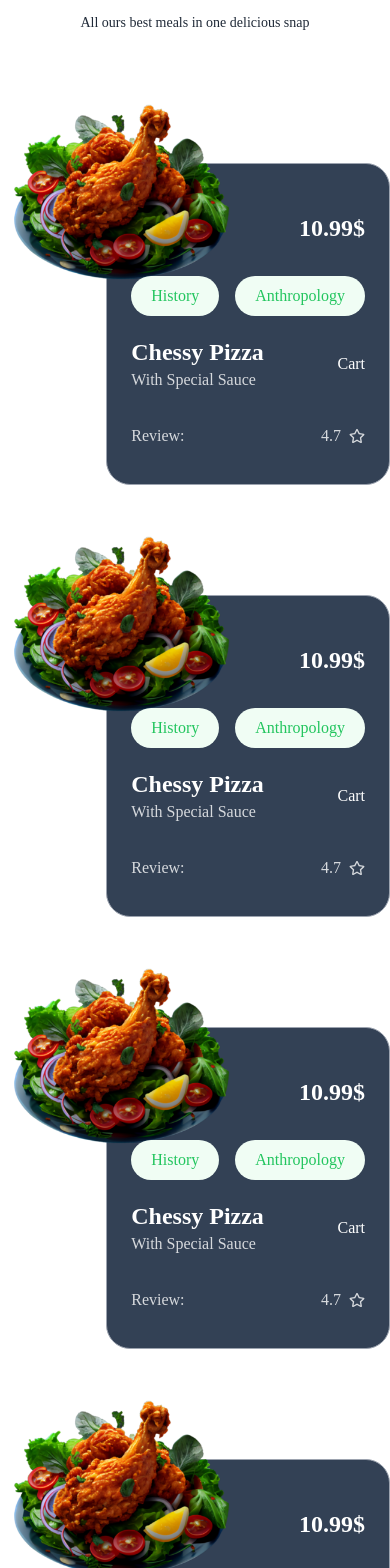
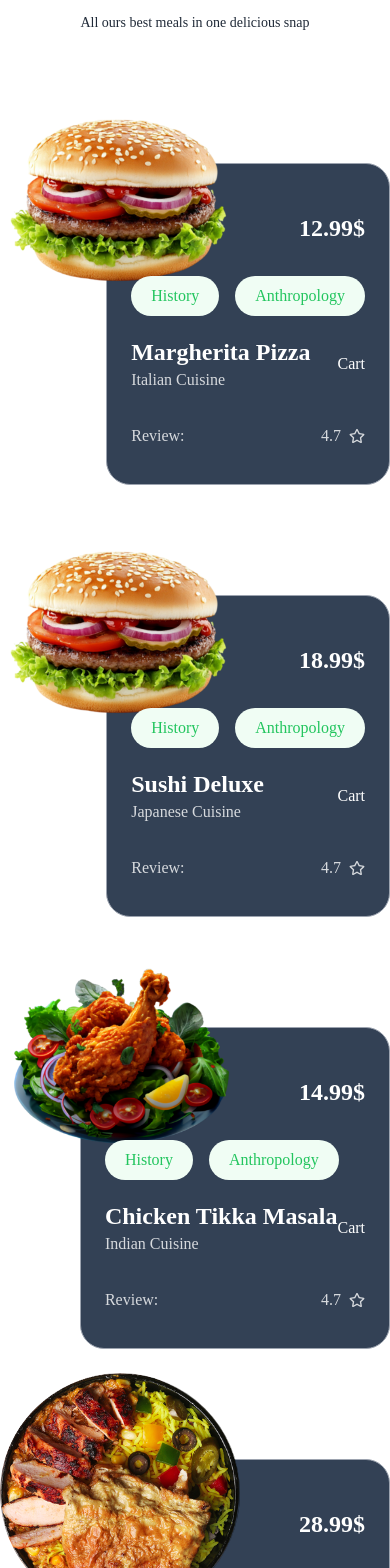
Before and after one commit to MofajjelBD/DreamResort, a React (Vite) app: page / in a window 390 px wide. Shown: the part 432-2000 px from the top of the page. Built offline with nearby package versions, Linux system fonts and the light colour scheme; no server answers; a web font is replaced by a local one.

Commit message:
check update fatch data local

```diff
--- /dev/null
+++ b/public/fakeData.json
@@ -0,0 +1,114 @@
+[
+  {
+    "id": "001",
+    "title": "Margherita Pizza",
+    "segment_name": "Italian Cuisine",
+    "description": "A traditional Neapolitan pizza with fresh basil, mozzarella, and tomatoes.",
+    "price": 12.99,
+    "status": "sale",
+    "size": "12-inch pizza",
+    "location": "New York, NY",
+    "facilities": ["Wood-fired oven", "Outdoor seating", "Gluten-free option"],
+    "image": "../src/assets/Food_1.png"
+  },
+  {
+    "id": "002",
+    "title": "Sushi Deluxe",
+    "segment_name": "Japanese Cuisine",
+    "description": "Fresh sashimi and sushi rolls served with soy sauce and wasabi.",
+    "price": 18.99,
+    "status": "sale",
+    "size": "8-piece set",
+    "location": "Los Angeles, CA",
+    "facilities": ["Private dining", "Takeout", "Vegetarian options"],
+    "image": "../src/assets/Food_1.png"
+  },
+  {
+    "id": "003",
+    "title": "Chicken Tikka Masala",
+    "segment_name": "Indian Cuisine",
+    "description": "Tender chicken in a rich, creamy tomato sauce, served with naan bread.",
+    "price": 14.99,
+    "status": "sale",
+    "size": "Medium serving",
+    "location": "Chicago, IL",
+    "facilities": [
+      "Spicy level options",
+      "Outdoor seating",
+      "Vegetarian options"
+    ],
+    "image": "../src/assets/Food_3.png"
+  },
+  {
+    "id": "004",
+    "title": "Ribeye Steak",
+    "segment_name": "Steakhouse",
+    "description": "Grilled ribeye steak served with mashed potatoes and seasonal vegetables.",
+    "price": 28.99,
+    "status": "sale",
+    "size": "16 oz",
+    "location": "Houston, TX",
+    "facilities": ["Open kitchen", "Bar", "Private dining"],
+    "image": "../src/assets/Food_4.png"
+  },
+  {
+    "id": "005",
+    "title": "Tonkotsu Ramen",
+    "segment_name": "Japanese Noodles",
+    "description": "Rich pork broth with noodles, topped with chashu, eggs, and green onions.",
+    "price": 13.99,
+    "status": "sale",
+    "size": "Large bowl",
+    "location": "San Francisco, CA",
+    "facilities": ["Spicy option", "Vegan option", "Takeout"],
+    "image": "../src/assets/Food_1.png"
+  },
+  {
+    "id": "006",
+    "title": "Seafood Platter",
+    "segment_name": "Seafood",
+    "description": "A variety of fresh shrimp, oysters, and lobster served with dipping sauces.",
+    "price": 35.99,
+    "status": "sale",
+    "size": "Family-sized",
+    "location": "Miami, FL",
+    "facilities": ["Waterfront view", "Outdoor seating", "Gluten-free option"],
+    "image": "../src/assets/Food_2.png"
+  },
+  {
+    "id": "007",
+    "title": "Fettuccine Alfredo",
+    "segment_name": "Italian Pasta",
+    "description": "Creamy Alfredo sauce with fettuccine pasta, served with garlic bread.",
+    "price": 11.99,
+    "status": "sale",
+    "size": "Large portion",
+    "location": "Boston, MA",
+    "facilities": ["Indoor dining", "Family-friendly", "Gluten-free option"],
+    "image": "../src/assets/Food_3.png"
+  },
+  {
+    "id": "008",
+    "title": "Classic Cheeseburger",
+    "segment_name": "American Fast Food",
+    "description": "Juicy beef patty with cheddar cheese, lettuce, and tomatoes, served with fries.",
+    "price": 9.99,
+    "status": "sale",
+    "size": "6 oz burger",
+    "location": "Dallas, TX",
+    "facilities": ["Drive-thru", "Vegan option", "Outdoor seating"],
+    "image": "../src/assets/Food_4.png"
+  },
+  {
+    "id": "009",
+    "title": "Chocolate Lava Cake",
+    "segment_name": "Desserts",
+    "description": "Warm chocolate cake with a molten chocolate center, served with vanilla ice cream.",
+    "price": 7.99,
+    "status": "sale",
+    "size": "Single serving",
+    "location": "Seattle, WA",
+    "facilities": ["Indoor seating", "Takeout", "Gluten-free option"],
+    "image": "../src/assets/Food_3.png"
+  }
+]
--- a/src/components/Home/Foods/Food.jsx
+++ b/src/components/Home/Foods/Food.jsx
@@ -1,6 +1,19 @@
+import PropTypes from "prop-types";
 import Food_1 from "../../../assets/Food_3.png";
 
-const Food = () => {
+const Food = ({ FoodData = {} }) => {
+  const {
+    // id,
+    title,
+    segment_name,
+    description,
+    price,
+    status,
+    size,
+    location,
+    facilities,
+    image,
+  } = FoodData;
   return (
     <>
       <div
@@ -9,12 +22,12 @@ const Food = () => {
       >
         <figure className="absolute top-0 left-0 !items-start rounded-full z-10">
           <div className="bg-transparent rounded-[16px] max-h-[240px] max-w-[240px] justify-center flex shadow-xl">
-            <img className="h-full w-auto" src={Food_1}></img>
+            <img className="h-full w-auto" src={image}></img>
           </div>
         </figure>
         <div className="absolute bottom-0 right-0 card-body bg-slate-700  font-Mulish max-h-[340px] sm:w-[340px] max-w-[340px] p-6 justify-end border border-gray-400 rounded-3xl">
           <h2 className="card-title text-2xl font-bold text-white justify-end py-6 z-10">
-            10.99$
+            {price}$
           </h2>
           <div className="flex gap-4 flex-wrap z-10">
             <span className="text-base text-green-500 font-medium rounded-full py-2 px-5 bg-green-50">
@@ -27,10 +40,10 @@ const Food = () => {
           <div className="flex justify-between flex-wrap py-3">
             <div>
               <h2 className="card-title text-2xl font-bold text-white">
-                Chessy Pizza
+                {title}
               </h2>
               <p className="text-base font-medium  text-white text-opacity-80">
-                With Special Sauce
+                {segment_name}
               </p>
             </div>
             <span className="my-auto text-white">Cart</span>
@@ -58,5 +71,9 @@ const Food = () => {
     </>
   );
 };
+Food.propTypes = {
+  FoodData: PropTypes.any,
+  title: PropTypes.any,
+};
 
 export default Food;
--- a/src/components/Home/Foods/Foods.jsx
+++ b/src/components/Home/Foods/Foods.jsx
@@ -1,6 +1,11 @@
+import { useLoaderData } from "react-router-dom";
 import Food from "./Food";
+import { useState } from "react";
 
 const Foods = () => {
+  const FoodData = useLoaderData();
+  const [FoodLength, setFoodLength] = useState(6);
+  console.log(`food ${FoodData}`);
   return (
     <>
       <div className="max-w-[691px] mx-auto text-center pt-8 md:pt-16">
@@ -12,13 +17,21 @@ const Foods = () => {
         </p>
       </div>
       <div className="flex flex-wrap justify-center gap-6 my-8">
-        <Food></Food>
-        <Food></Food>
-        <Food></Food>
-        <Food></Food>
-        <Food></Food>
-        <Food></Food>
-        <Food></Food>
+        {FoodData.slice(0, FoodLength).map((FoodData) => (
+          <Food key={FoodData.id} FoodData={FoodData}></Food>
+        ))}
+        <div>
+          <button
+            onClick={() => setFoodLength(FoodData.length)}
+            className={
+              FoodLength === FoodData.length || FoodData.length <= 6
+                ? "hidden"
+                : "btn font-WorkSans text-white text-opacity-100 font-semibold text-base md:text-lg border border-transparent bg-green-500 px-5 hover:bg-green-500"
+            }
+          >
+            Show All Foods
+          </button>
+        </div>
       </div>
     </>
   );
--- a/src/components/Login/Login.jsx
+++ b/src/components/Login/Login.jsx
@@ -17,6 +17,7 @@ const Login = () => {
   const { signIn } = useContext(AuthContext);
   const location = useLocation();
   const navigate = useNavigate();
+  const [error, setError] = useState("");
 
   const auth = getAuth(app);
   const providerGoogle = new GoogleAuthProvider();
@@ -57,6 +58,18 @@ const Login = () => {
     const form = new FormData(e.currentTarget);
     const email = form.get("email");
     const password = form.get("password");
+    setError("");
+    const passwordRegex = /^(?=.*[a-z])(?=.*[A-Z]).{6,}$/;
+    if (!passwordRegex.test(password)) {
+      const pError = (
+        <p className="text-sm text-red-700">
+          Password must contain at least one uppercase letter, one lowercase
+          letter, and be at least 6 characters long.
+        </p>
+      );
+      setError(pError);
+      return;
+    }
     signIn(email, password)
       .then((result) => {
         result.user;
@@ -75,7 +88,6 @@ const Login = () => {
       .catch((error) => {
         const errorCode = error.code;
         const errorMessage = error.message;
-        console.log(`"checkk"${errorCode}`);
         console.log(`"checkk"${errorMessage}`);
         if (errorCode) {
           toast.error(`Your user and password don't match`, {
@@ -156,6 +168,7 @@ const Login = () => {
                   <path d="M5.525 7.646a2.5 2.5 0 0 0 2.829 2.829l-2.83-2.829zm4.95.708-2.829-2.83a2.5 2.5 0 0 1 2.829 2.829zm3.171 6-12-12 .708-.708 12 12-.708.708z"></path>
                 </svg>
               </div>
+              {error}
               <button
                 className="bg-[#002D74] text-white py-2 rounded-xl hover:scale-105 duration-300 hover:bg-[#206ab1] font-medium"
                 type="submit"
--- a/src/components/Register/Register.jsx
+++ b/src/components/Register/Register.jsx
@@ -9,12 +9,13 @@ const Register = () => {
   const location = useLocation();
   const navigate = useNavigate();
 
+  const [error, setError] = useState("");
+  const [success, setSuccess] = useState("");
   const [isLoadingRegister, setIsLoadingRegister] = useState(true);
 
   const handleImageLoad = () => {
     setIsLoadingRegister(false);
   };
-
   const handleRegister = (e) => {
     e.preventDefault();
     const form = new FormData(e.currentTarget);
@@ -22,6 +23,25 @@ const Register = () => {
     const photo = form.get("url");
     const email = form.get("email");
     const password = form.get("password");
+
+    const passwordRegex = /^(?=.*[a-z])(?=.*[A-Z]).{6,}$/;
+    setError("");
+    setSuccess("");
+    if (!passwordRegex.test(password)) {
+      const pError = (
+        <p className="text-sm text-red-700">
+          Password must contain at least one uppercase letter, one lowercase
+          letter, and be at least 6 characters long.
+        </p>
+      );
+      setError(pError);
+      return;
+    } else {
+      const pSuccess = (
+        <p className="text-sm text-green-700">Password contain success</p>
+      );
+      setSuccess(pSuccess);
+    }
 
     createUser(email, password)
       .then((result) => {
@@ -38,7 +58,13 @@ const Register = () => {
         navigate(location?.state ? location.state : "/");
       })
       .catch((error) => {
-        console.error(error);
+        if (error.message) {
+          const pAlready = (
+            <p className="text-sm text-red-900">Already this email exit.</p>
+          );
+          setError(pAlready);
+          return;
+        }
       });
   };
   return (
@@ -138,6 +164,8 @@ const Register = () => {
                   <path d="M5.525 7.646a2.5 2.5 0 0 0 2.829 2.829l-2.83-2.829zm4.95.708-2.829-2.83a2.5 2.5 0 0 1 2.829 2.829zm3.171 6-12-12 .708-.708 12 12-.708.708z"></path>
                 </svg>
               </div>
+              {error}
+              {success}
               <button
                 className="bg-[#002D74] text-white py-2 rounded-xl hover:scale-105 duration-300 hover:bg-[#206ab1] font-medium"
                 type="submit"
--- a/src/routers/Routers.jsx
+++ b/src/routers/Routers.jsx
@@ -17,6 +17,7 @@ const router = createBrowserRouter([
       {
         path: "/",
         element: <Home></Home>,
+        loader: () => fetch("/fakeData.json"),
       },
       {
         path: "/about",
```
